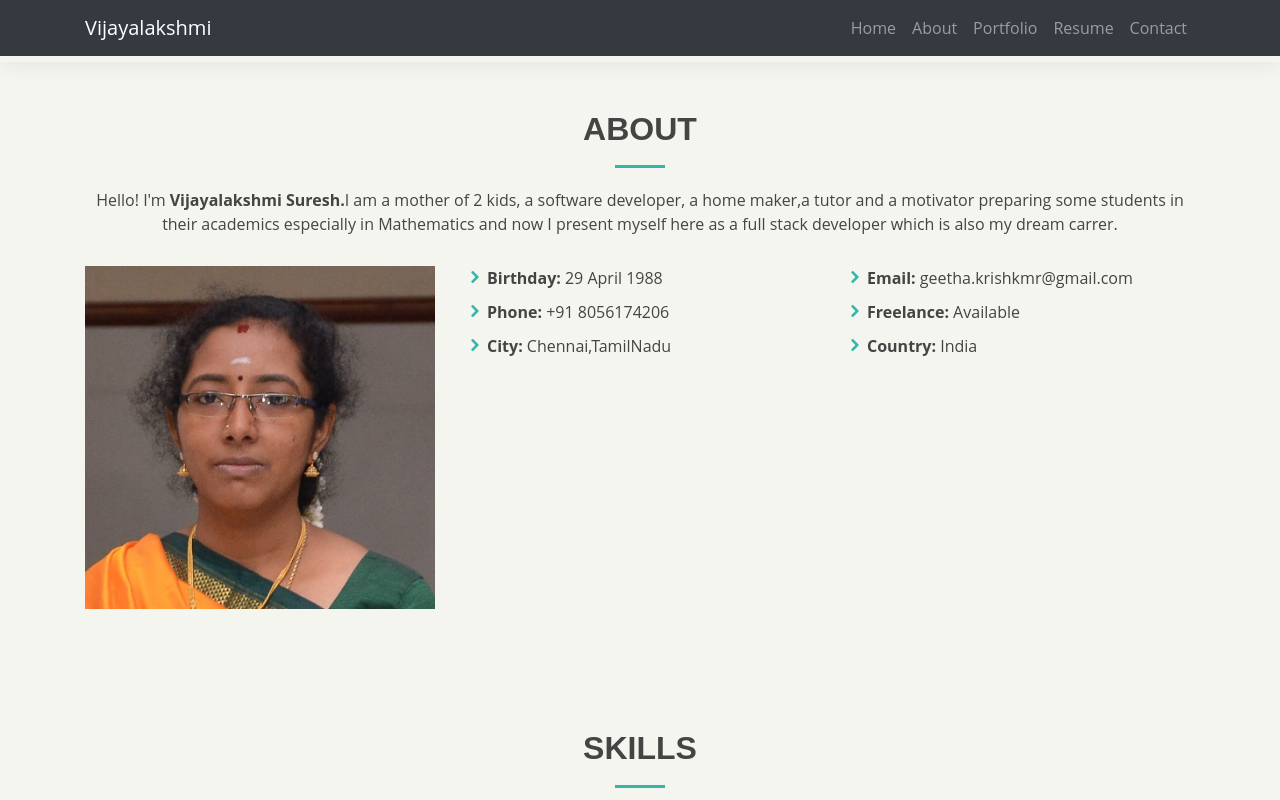
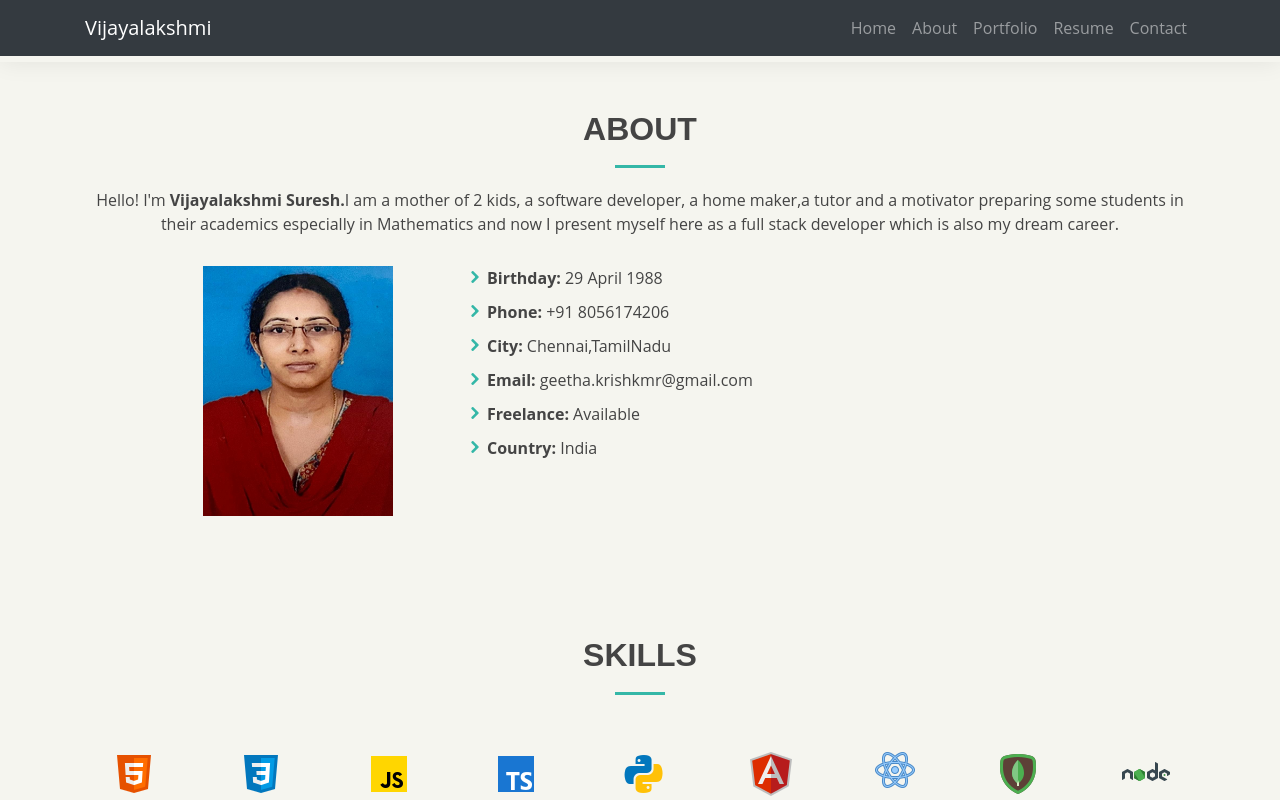
Before and after one commit to Vijayalakshmi-krishna/Vijayalakshmi-Portfolio, an Angular app: page /about in a window 1280 px wide. Shown: the top 800 px of the page. Built offline with nearby package versions, Linux system fonts and the light colour scheme.

Commit message:
pic changed

```diff
--- a/src/app/about/about.component.css
+++ b/src/app/about/about.component.css
@@ -5,3 +5,9 @@ span{
     margin:0 auto;
     padding: 5px 5px
     }
+.myimage
+{
+    height: 250px;
+    width: 190px;
+    margin-left: 118px;
+}
--- a/src/app/about/about.component.html
+++ b/src/app/about/about.component.html
@@ -8,12 +8,12 @@
         <h2>About</h2>
         <p>Hello! I'm <b>Vijayalakshmi Suresh.</b>I am a mother of 2 kids, a software developer, a home maker,a tutor
           and a motivator preparing some students in their academics especially in Mathematics and now I present myself
-          here as a full stack developer which is also my dream carrer.</p>
+          here as a full stack developer which is also my dream career.</p>
       </div>
 
       <div class="row">
         <div class="col-lg-4">
-          <img src="assets/img/sangeetha1.jpg" class="img-fluid" alt="">
+          <img src="assets/img/sangeetha2.jpeg" class="img-fluid myimage" alt="">
         </div>
         <div class="col-lg-8 pt-4 pt-lg-0 content">
           <!-- <p class="font-italic">
@@ -26,10 +26,7 @@
                 <!-- <li><i class="icofont-rounded-right"></i><strong>Website:</strong> <a>https://vijayalakshmi-krishna.github.io/Vijayalakshmi-Portfolio/</a></li> -->
                 <li><i class="icofont-rounded-right"></i> <strong>Phone:</strong> +91 8056174206</li>
                 <li><i class="icofont-rounded-right"></i> <strong>City:</strong> Chennai,TamilNadu</li>
-              </ul>
-            </div>
-            <div class="col-lg-6">
-              <ul>
+
                 <!-- <li><i class="icofont-rounded-right"></i> <strong>Age:</strong> 30</li> -->
                 <!-- <li><i class="icofont-rounded-right"></i> <strong>Degree:</strong> B.Tech(IT)</li> -->
                 <li><i class="icofont-rounded-right"></i><strong>Email:</strong> geetha.krishkmr@gmail.com</li>
--- a/src/app/contact/contact.component.css
+++ b/src/app/contact/contact.component.css
@@ -1,9 +1,9 @@
-#submitButton
+.submitButton
 {
-    background-color:rgb(0, 255, 255);
-    border-radius: 12px;
-    font-style: oblique;
+    background-color:rgb(0, 255, 179);
+    border-radius: 16px;
     font-weight: bolder;
+    color: black;
 }
 
 .invalidError
--- a/src/app/contact/contact.component.html
+++ b/src/app/contact/contact.component.html
@@ -64,7 +64,7 @@
                 <div class="error-message"></div> -->
                 <div *ngIf="isSubmit" class="sent-message">Your message has been sent. Thank you!</div>
               </div>
-              <div class="text-center"><button id="submitButton" type="submit">Send Message</button></div>
+              <div class="text-center"><button class="btn btn-info submitButton" type="submit">Send Message</button></div>
             </form>
 
           </div>
--- a/src/app/portfolio/portfolio.component.html
+++ b/src/app/portfolio/portfolio.component.html
@@ -49,6 +49,9 @@
 
 
       </div>
+      <br>
+      <br>
+
       <div class="row">
 
         <div class="col-lg-4 col-md-6 d-flex align-items-stretch" data-aos="zoom-in" data-aos-delay="200">
--- a/src/app/resume/resume.component.html
+++ b/src/app/resume/resume.component.html
@@ -49,7 +49,7 @@
                         <h4>Stay-at-home Parent</h4>
                         <h5>2014-2020</h5>
                         <p><em>Mentor at Educare Academy,Chennai</em></p>
-                        <p>Joined as a mentor and coach for secondary grade students who needed guidance and support in their academics.</p>
+                        <p>Joined as a mentor for secondary grade students who needed guidance and support in their academics.</p>
                         <p>Consistently appreciated for helping the students to gain confidence and learning skills so as to improve their test scores in classroom</p>
 
                     </div>
```
Also changed, not shown: src/assets/img/sangeetha2.jpeg (added).
